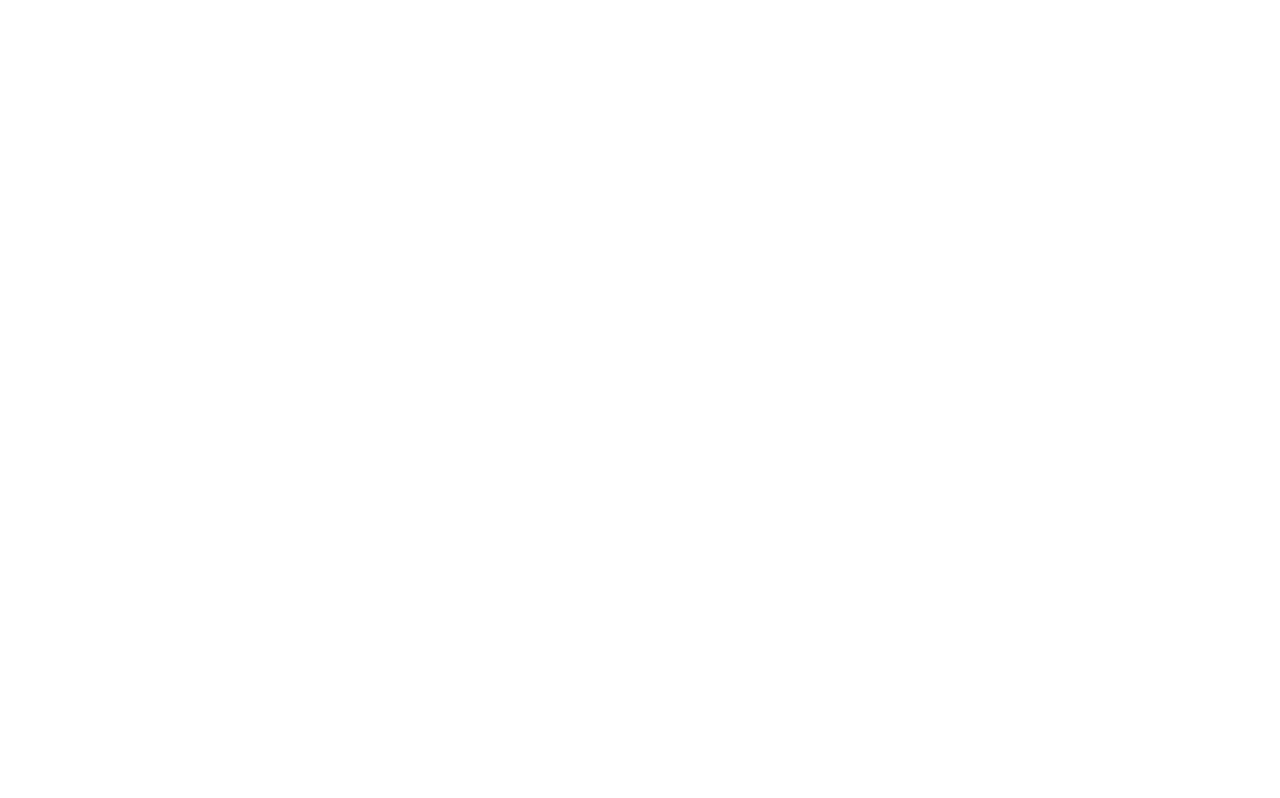
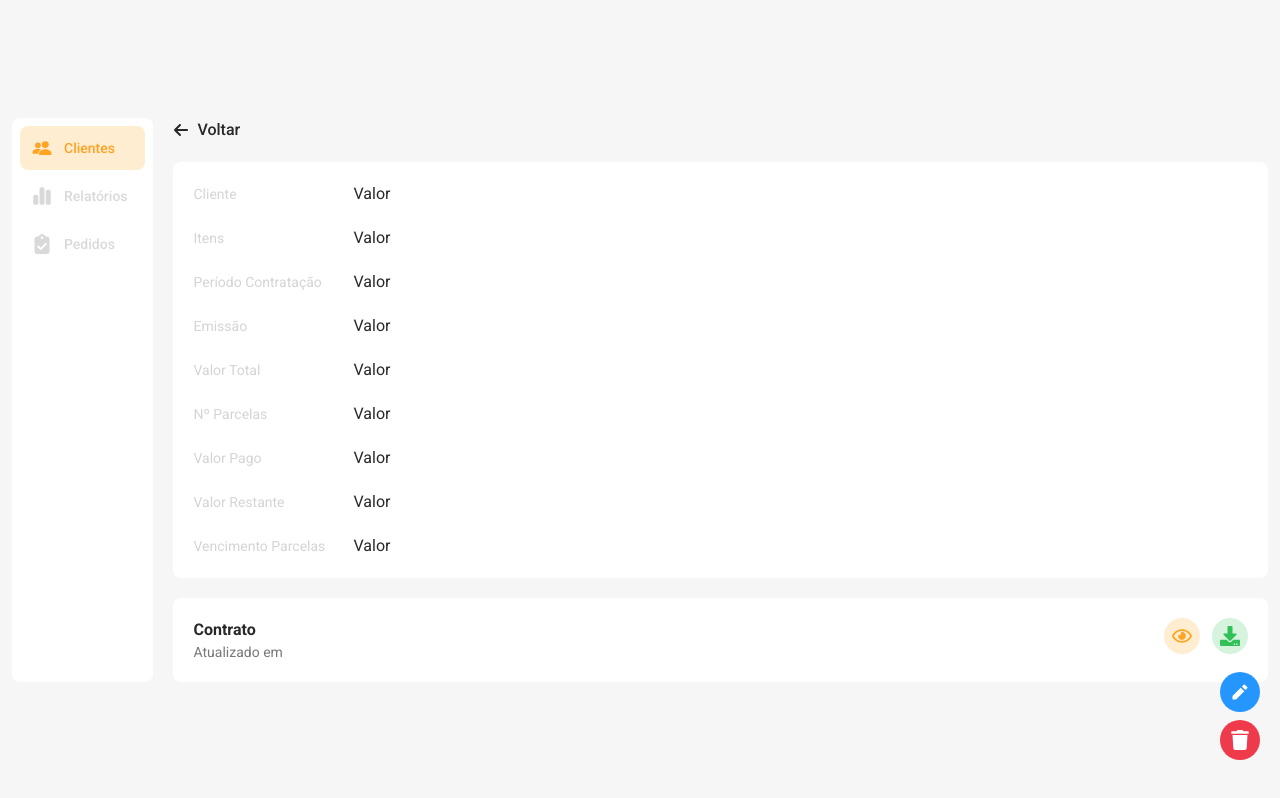
Before and after one commit to MPCGomes/propabanda-financial-tracker, a React (Vite) app in the folder frontend/: page /orders/1 in a window 1280 px wide. Before the commit this address had no page. Built offline with nearby package versions, Linux system fonts and the light colour scheme.

Commit message:
feat: order details page

```diff
--- a/frontend/src/App.tsx
+++ b/frontend/src/App.tsx
@@ -9,6 +9,7 @@ import ClientDetails from "./pages/ClientDetails";
 import ClientRegister from "./pages/ClientRegister";
 import ClientEdit from "./pages/ClientEdit";
 import Orders from "./pages/Orders";
+import OrdersDetails from "./pages/OrdersDetails";
 
 function App() {
   return (
@@ -38,6 +39,10 @@ function App() {
           element={<ClientEdit title="Editar Cliente" />}
         />
         <Route path="/orders" element={<Orders title="Pedidos" />} />
+        <Route
+          path="/orders/:id"
+          element={<OrdersDetails title="Pedidos" />}
+        />
       </Routes>
     </Router>
   );
--- a/frontend/src/components/Info.tsx
+++ b/frontend/src/components/Info.tsx
@@ -6,7 +6,7 @@ type Info = {
 export default function Info({ label, value }: Info) {
   return (
     <div className="flex items-center">
-      <p className="text-sm text-[#28282833] w-[100px] lg:w-[150px]">{label}</p>
+      <p className="text-sm text-[#28282833] w-[100px] lg:w-[160px]">{label}</p>
       <p className="text-base">{value}</p>
     </div>
   );
--- /dev/null
+++ b/frontend/src/pages/OrdersDetails.tsx
@@ -0,0 +1,65 @@
+import GoBack from "../components/GoBack";
+import Header from "../components/Header";
+import Info from "../components/Info";
+import FloatingButton from "../components/FloatingButton";
+import { FaRegEye } from "react-icons/fa";
+import { FaDownload } from "react-icons/fa";
+import { FaTrash } from "react-icons/fa";
+import { RiPencilFill } from "react-icons/ri";
+
+type ClientDetailsProps = {
+  title: string;
+};
+
+export default function ClientDetails({ title }: ClientDetailsProps) {
+  return (
+    <section className="bg-[#f6f6f6] lg:flex justify-center items-center min-h-screen lg:p-3">
+      <div className="w-full max-w-[1280px] flex lg:flex-row gap-5">
+        {/* Header */}
+        <div
+          className="fixed bottom-0 w-full bg-white rounded-lg
+            flex justify-center p-1
+            lg:static lg:w-40 lg:flex lg:flex-col lg:justify-start lg:p-2"
+        >
+          <Header clients="active" />
+        </div>
+
+        {/* Content */}
+        <div className="flex flex-col gap-5 w-full p-4 pb-[100px] lg:p-0 lg:pb-0">
+          <GoBack link={"/clients"} />
+          {/* Pedido Info */}
+          <div className="flex flex-col p-5 gap-5 rounded-lg bg-white text-[#282828]">
+            <Info label={"Cliente"} value={"Valor"} />
+            <Info label={"Itens"} value={"Valor"} />
+            <Info label={"Período Contratação"} value={"Valor"} />
+            <Info label={"Emissão"} value={"Valor"} />
+            <Info label={"Valor Total"} value={"Valor"} />
+            <Info label={"Nº Parcelas"} value={"Valor"} />
+            <Info label={"Valor Pago"} value={"Valor"} />
+            <Info label={"Valor Restante"} value={"Valor"} />
+            <Info label={"Vencimento Parcelas"} value={"Valor"} />
+          </div>
+          {/* Pedidos */}
+          <div className="flex p-5 gap-5 rounded-lg bg-white text-[#282828] justify-between">
+            <div className="flex flex-col">
+              <p className="text-base font-bold">Contrato</p>
+              <p className="text-sm text-[#787878]">Atualizado em </p>
+            </div>
+            <div className="flex gap-3">
+              <button className="flex justify-center items-center w-9 h-9 bg-[#ffa32233] rounded-full text-[#ffa322] text-xl cursor-pointer">
+                <FaRegEye />
+              </button>
+              <button className="flex justify-center items-center w-9 h-9 bg-[#32c05833] rounded-full text-[#32c058] text-xl cursor-pointer">
+                <FaDownload />
+              </button>
+            </div>
+          </div>
+        </div>
+      </div>
+      <div className="fixed bottom-25 right-4 lg:bottom-10 lg:right-5 flex flex-col gap-2">
+        <FloatingButton icon={<RiPencilFill />} background={"#2696FF"} />
+        <FloatingButton icon={<FaTrash />} background={"#EE3A4B"} />
+      </div>
+    </section>
+  );
+}
```
